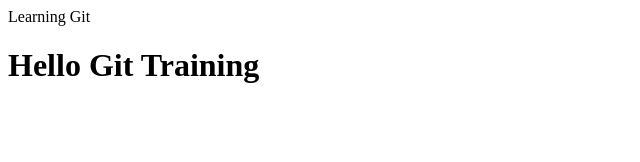
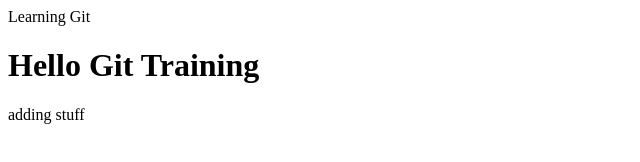
Before and after one commit to shar1107/learningGit, a plain HTML site: page index.html in a window 1280 px wide. Shown: the whole page, without its empty margins (0-640 px from the left). Drawn offline with Linux system fonts and the light colour scheme.

Commit message:
Update index.html

```diff
--- a/index.html
+++ b/index.html
@@ -7,5 +7,6 @@
     </head>
     <body>
         <h1>Hello Git Training</h1>
+        adding stuff
     </body>
 </html>
```
